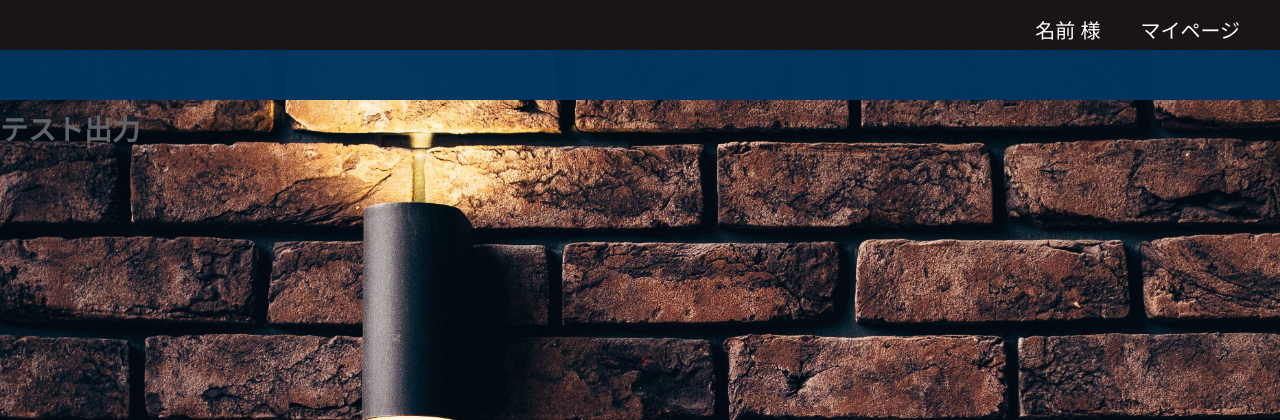
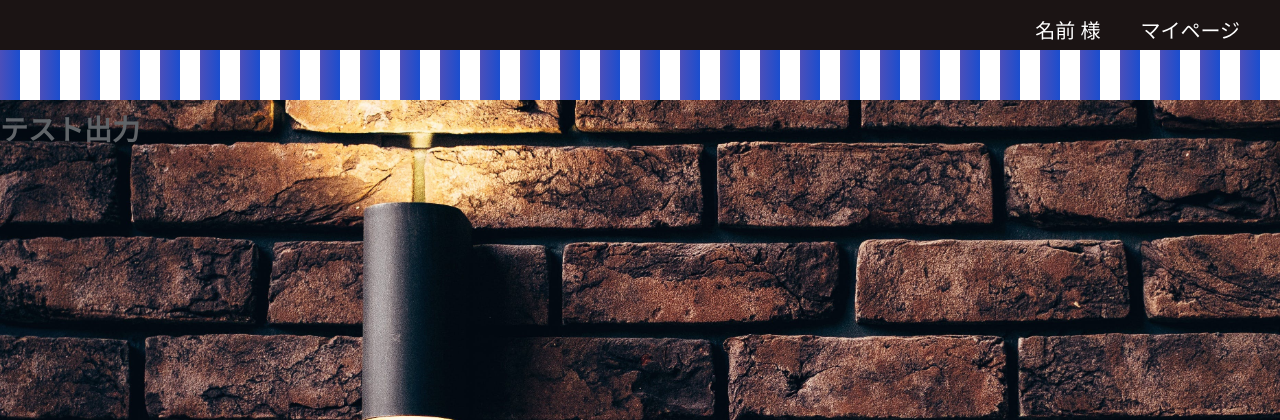
Before and after one commit to rikuto1231/php_assignment, a PHP site: page /home.php in a window 1280 px wide. Shown: the top 420 px of the page. Run offline with PHP 8.4, Linux system fonts and the light colour scheme.

Commit message:
模様追加

```diff
--- a/final/src/common/css/header.css
+++ b/final/src/common/css/header.css
@@ -19,7 +19,7 @@
     /* 画像はmenuができてから合わせる */
     /* background-image: url('../img/flower_h.jpg');
     background-size: cover; */
-    background-color: rgba(0, 53, 96, 0.984);
+    background: repeating-linear-gradient(90deg, #4c4fba, #1b4ece 20px, #fff 20px, #fff 40px);
     width: 100%;
     height: 50px;
     top: 0;
```
